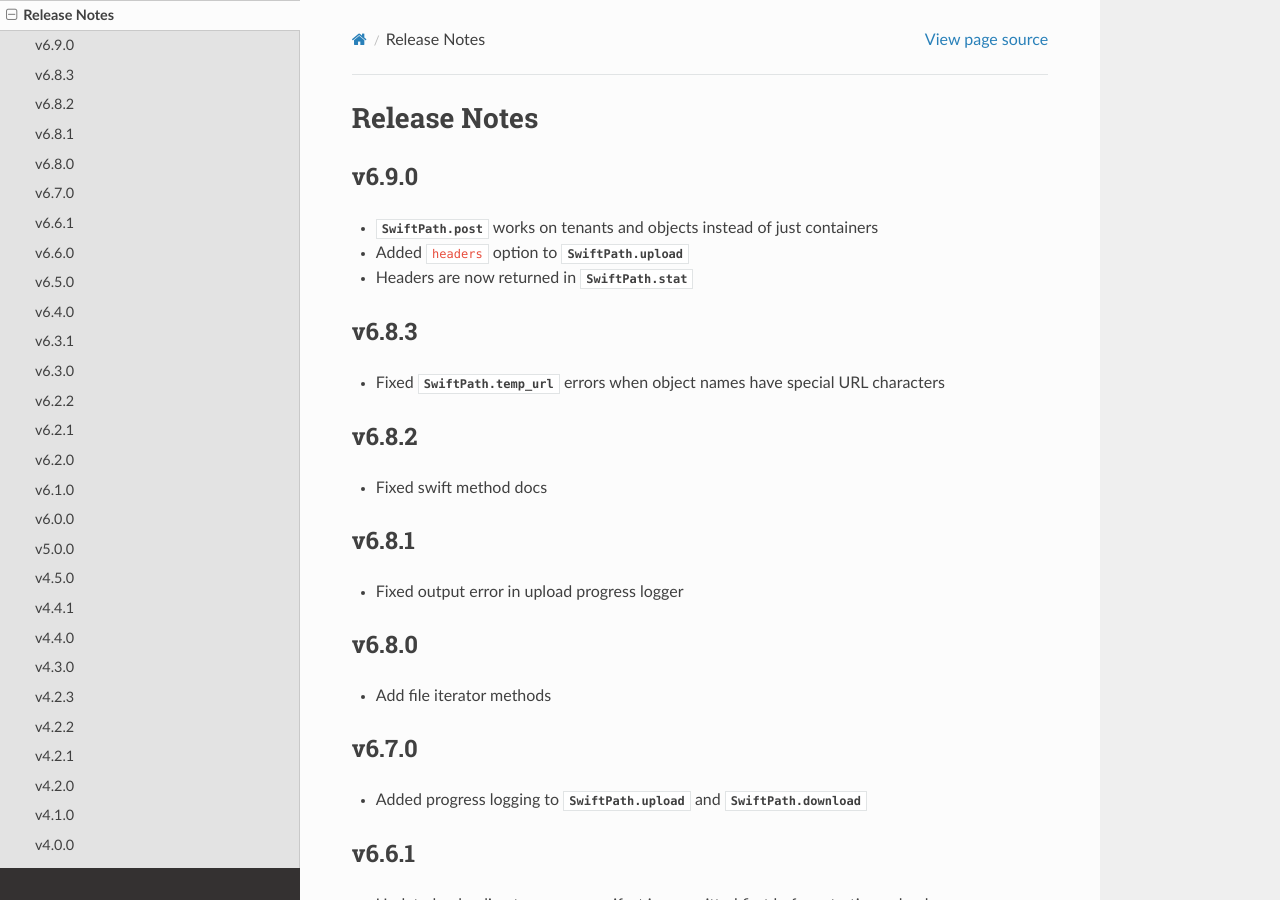
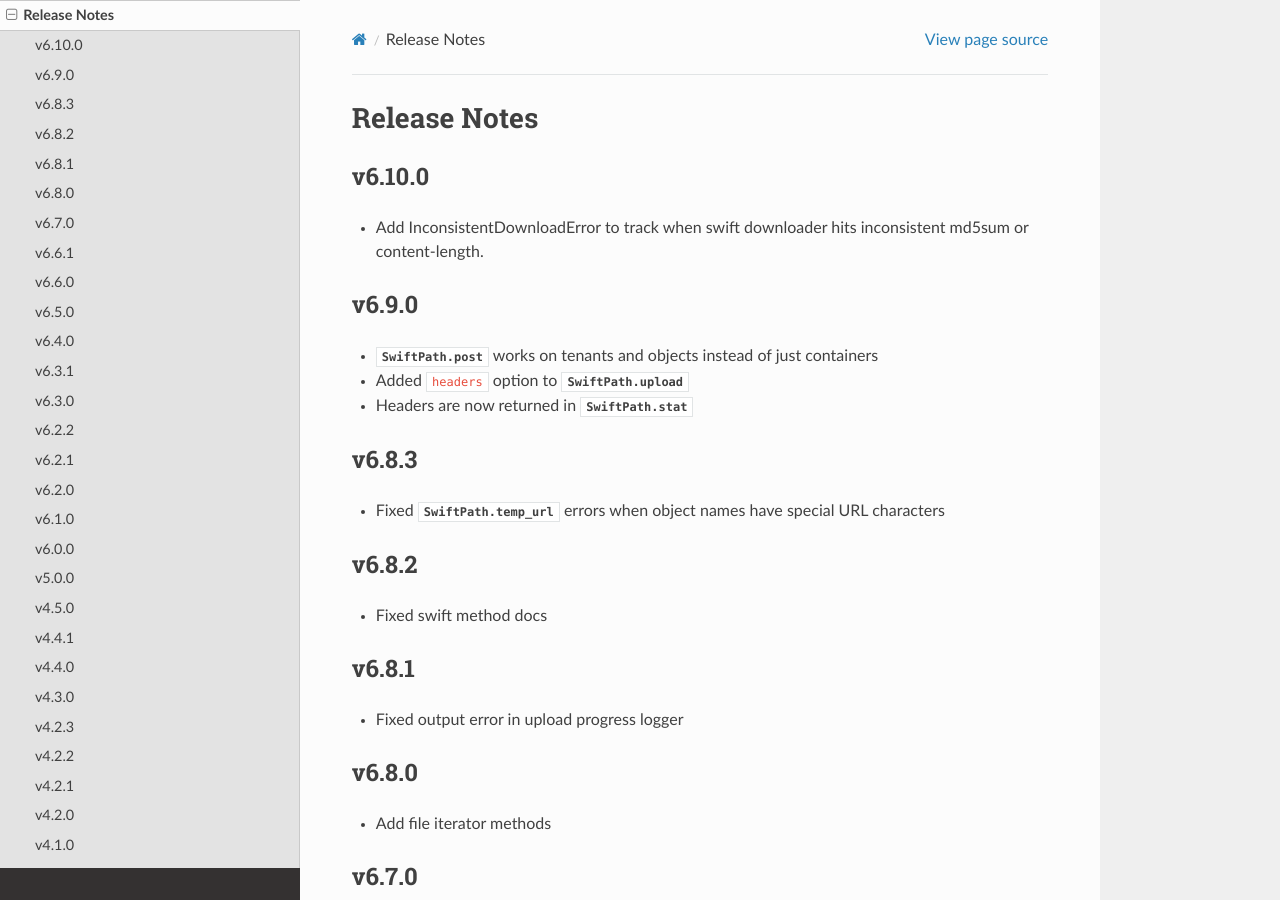
Before and after one commit to counsyl/stor, a Sphinx documentation site: the page built from docs/release_notes.rst, in a window 1280 px wide and 900 px high. Built offline with Sphinx 7.4.7 and the Read the Docs theme 2.0.0, drawn with Linux system fonts in a browser that asks for light colours; the version number could not be read and is left out.

Commit message:
Release Notes
Sem-Ver: feature

```diff
--- a/docs/release_notes.rst
+++ b/docs/release_notes.rst
@@ -1,5 +1,11 @@
 Release Notes
 =============
+
+v6.10.0
+-------
+
+* Add InconsistentDownloadError to track when swift downloader hits
+  inconsistent md5sum or content-length.
 
 v6.9.0
 ------
```
